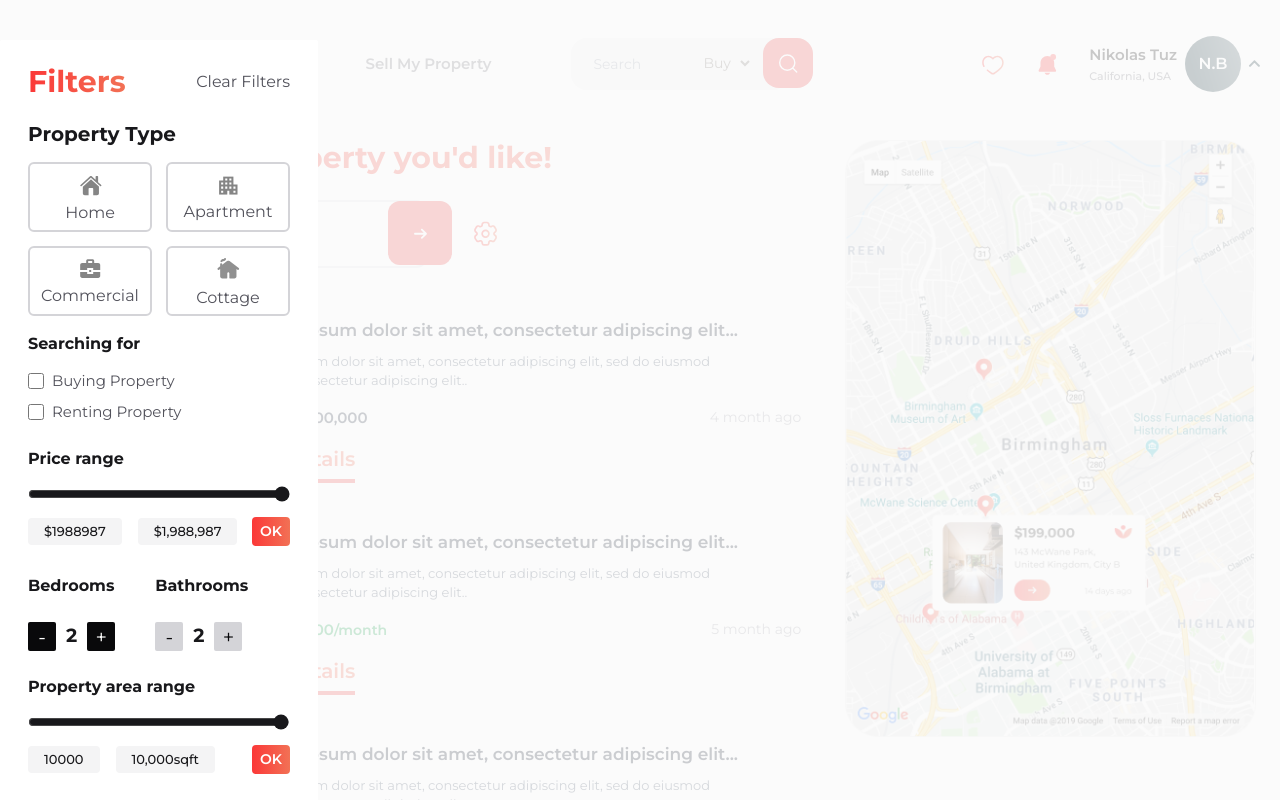
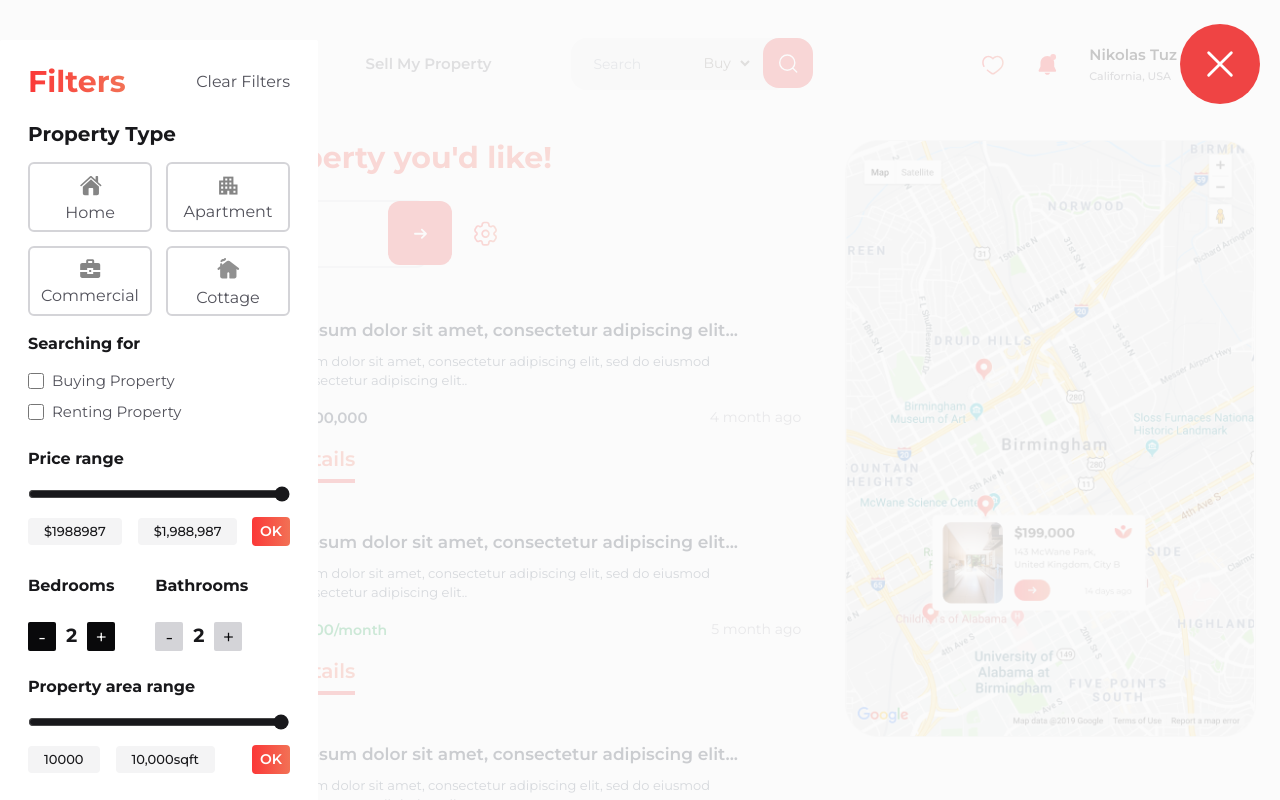
Before and after one commit to HumptyDumpy01/viaproperty-app, a Next.js app: page /properties in a window 1280 px wide. Both pictures are taken after a click on the element 485 px from the left and 234 px from the top of the page. Shown: the top 800 px of the page. Built offline with nearby package versions, Linux system fonts and the light colour scheme.

Commit message:
Created a closeLayout icon for closing absolute layouts. Map now can be closed and opened.

```diff
--- a/components/Layout/Comment/ReplyOnComment.tsx
+++ b/components/Layout/Comment/ReplyOnComment.tsx
@@ -1,4 +1,7 @@
 // 'use client';
+
+import CloseIcon from '@/components/UI/Icon/CloseIcon';
+import Textarea from '@/components/UI/Textarea/Textarea';
 
 type ReplyOnCommentType = {
   textareaWidth: string;
@@ -7,8 +10,6 @@ type ReplyOnCommentType = {
   btnLabel: string;
   // children: ReactNode;
 }
-
-import Textarea from '@/components/UI/Textarea/Textarea';
 
 export default function ReplyOnComment({
                                          textareaWidth,
@@ -28,9 +29,7 @@ export default function ReplyOnComment({
                  hover:bg-zinc-800 active:bg-zinc-400 rounded-full font-semibold`}>{btnLabel}</button>
             <div className={`flex transition-all duration-200 hover:scale-150 cursor-pointer`}
                  onClick={() => setLeaveReplyOpen(false)}>
-              <svg xmlns="http://www.w3.org/2000/svg" width="22" height="22" viewBox="0 0 24 24" fill="none">
-                <path d="M20 20L4 4M20 4L4 20" stroke="#222" stroke-width="2" stroke-linecap="round" />
-              </svg>
+              <CloseIcon />
             </div>
           </div>
         </form>
--- a/components/Layout/Form/FormSearch.tsx
+++ b/components/Layout/Form/FormSearch.tsx
@@ -21,7 +21,7 @@ export default function FormSearch(/*{  }: FormSearchType*/) {
               <ViapropertyIcon icon={`settings`}
                                animation={`duration-200 bp-620:hover:scale-150 bp-620:w-[27px] bp-620:h-[28px] `} />
             </div>
-            <div className={`bp-896:hidden`}>
+            <div className={`bp-896:hidden`} onClick={() => dispatch(propertiesActions.toggleMap(true))}>
               <ViapropertyIcon icon={`map`} />
             </div>
           </div>
--- a/components/Properties/Layout/FilterPropertiesContainer.tsx
+++ b/components/Properties/Layout/FilterPropertiesContainer.tsx
@@ -7,6 +7,7 @@
 import FilterProperties from '@/components/Layout/Filter/FilterProperties/FilterProperties';
 import { useCartDispatch, useCartSelector } from '@/store/hooks';
 import { propertiesActions } from '@/store/features/properties';
+import CloseLayoutIcon from '@/components/UI/Button/CloseLayoutIcon';
 
 export default function FilterPropertiesContainer(/*{  }: FilterPropertiesContainerType*/) {
   const filterOpen = useCartSelector((state) => state.properties.openFilter);
@@ -17,6 +18,10 @@ export default function FilterPropertiesContainer(/*{  }: FilterPropertiesContai
 
   return (
     <>
+
+      <CloseLayoutIcon extraClasses={`bp-1364:opacity-0 bp-1364:pointer-events-none`} fixedPosition={`top-6 right-5`}
+                       layoutOpen={filterOpen}
+                       dispatch={() => dispatch(propertiesActions.toggleFilter(false))} />
       {filterOpen && (
         <>
           <div onClick={() => dispatch(propertiesActions.toggleFilter(false))}
--- a/components/Properties/Layout/MapContainer.tsx
+++ b/components/Properties/Layout/MapContainer.tsx
@@ -1,17 +1,30 @@
-// 'use client';
+'use client';
 
 /*type MapContainerType = {
   // children: ReactNode;
 }*/
 
 import Map from '@/components/Layout/Filter/Map/Map';
+import { useCartDispatch, useCartSelector } from '@/store/hooks';
+import { propertiesActions } from '@/store/features/properties';
+import CloseLayoutIcon from '@/components/UI/Button/CloseLayoutIcon';
 
 export default function MapContainer(/*{  }: MapContainerType*/) {
+  const dispatch = useCartDispatch();
+  const mapOpen = useCartSelector((state) => state.properties.openMap);
+
+  const mapHidden = `opacity-0 pointer-events-none`;
   return (
     <>
+      <CloseLayoutIcon extraClasses={`bp-896:opacity-0 bp-896:pointer-events-none`} fixedPosition={`top-6 left-5`}
+                       layoutOpen={mapOpen}
+                       dispatch={() => dispatch(propertiesActions.toggleMap(false))} />
+      <div onClick={() => dispatch(propertiesActions.toggleMap(false))}
+           className={`fixed ${mapOpen ? `flex` : `hidden`} bg-white/90 top-0 left-0 inset-0 bp-896:opacity-0 bp-896:hidden`}>
+      </div>
       <div className={`fixed inset-0 flex justify-center m-auto items-center bp-896:items-start z-10 bp-896:relative
-        bp-896:top-0 bp-896:left-0 bg-white/90 w-full h-full bp-896:w-auto
-        opacity-0 pointer-events-none transition-all duration-200 bp-896:opacity-100 bp-896:pointer-events-auto`}>
+        bp-896:top-0 bp-896:left-0 w-full h-full bp-896:w-auto
+         ${!mapOpen ? mapHidden : ``} transition-all duration-200 bp-896:opacity-100 bp-896:pointer-events-auto`}>
         <Map />
       </div>
     </>
--- a/components/Properties/Layout/PropertiesContainer.tsx
+++ b/components/Properties/Layout/PropertiesContainer.tsx
@@ -18,7 +18,9 @@ export default function PropertiesContainer(/*{  }: PropertiesContainerType*/) {
           <FilterPropertiesContainer />
         </ReduxProvider>
         <SearchResultsContainer />
-        <MapContainer />
+        <ReduxProvider>
+          <MapContainer />
+        </ReduxProvider>
       </div>
       <Pagination pages={3} showing={6} total={19} />
     </div>
--- /dev/null
+++ b/components/UI/Button/CloseLayoutIcon.tsx
@@ -0,0 +1,24 @@
+// 'use client';
+
+type CloseLayoutIconType = {
+  dispatch: () => void;
+  layoutOpen: boolean;
+  fixedPosition: string;
+  extraClasses?: string;
+  // children: ReactNode;
+}
+
+import CloseIcon from '@/components/UI/Icon/CloseIcon';
+
+export default function CloseLayoutIcon({ dispatch, layoutOpen, fixedPosition, extraClasses }: CloseLayoutIconType) {
+  return (
+    <>
+      <div onClick={dispatch}
+           className={`flex translate-x-0 cursor-pointer ${!layoutOpen ? `opacity-0 pointer-events-none translate-x-1/2` : ``}
+           fixed z-50 ${fixedPosition} bg-red-500 w-20 h-20 items-center justify-center
+            rounded-full ${extraClasses}`}>
+        <CloseIcon height={34} width={34} strokeColor={`white`} />
+      </div>
+    </>
+  );
+}
--- /dev/null
+++ b/components/UI/Icon/CloseIcon.tsx
@@ -0,0 +1,18 @@
+// 'use client';
+
+type CloseIconType = {
+  strokeColor?: string;
+  width?: number;
+  height?: number;
+  // children: ReactNode;
+}
+
+export default function CloseIcon({ strokeColor = `#222`, width = 22, height = 22 }: CloseIconType) {
+  return (
+    <>
+      <svg xmlns="http://www.w3.org/2000/svg" width={width} height={height} viewBox="0 0 24 24" fill="none">
+        <path d="M20 20L4 4M20 4L4 20" stroke={strokeColor} stroke-width="2" stroke-linecap="round" />
+      </svg>
+    </>
+  );
+}
```
